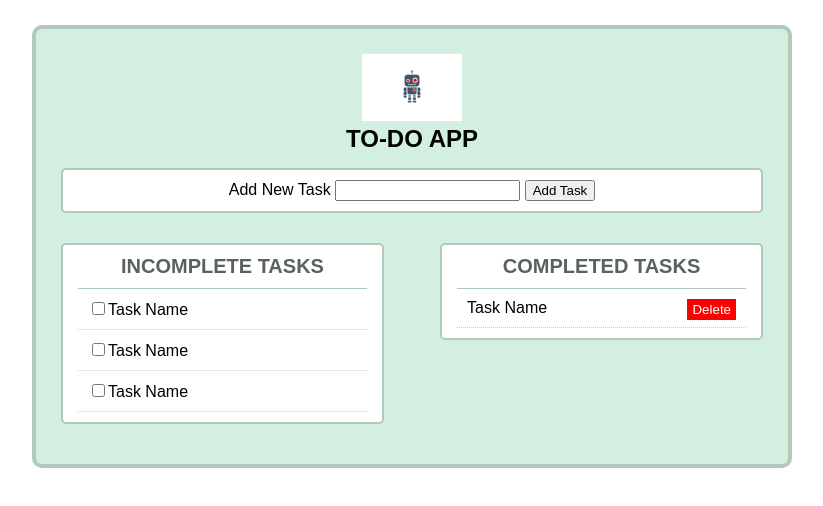
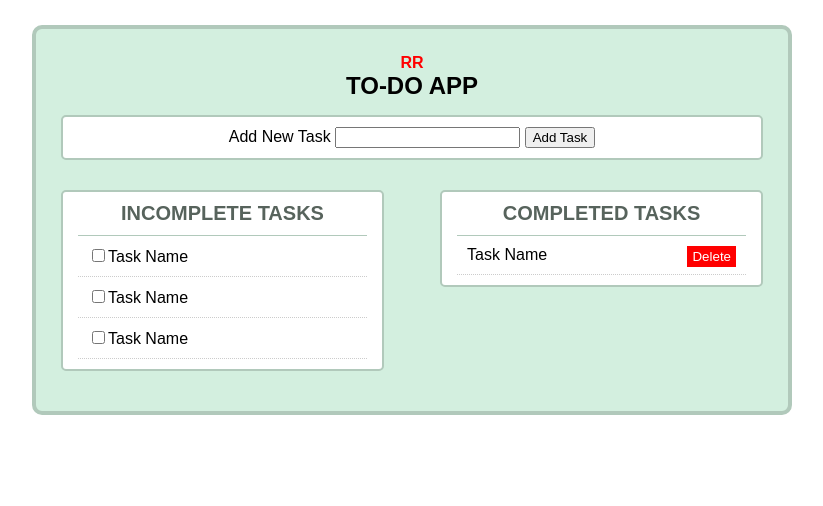
Before and after one commit to rayhanrahman25/todo-app, a plain HTML site: page index.html in a window 1280 px wide. Shown: the whole page, without its empty margins (228-1051 px from the left). Drawn offline with Linux system fonts and the light colour scheme.

Commit message:
Update index.html

```diff
--- a/index.html
+++ b/index.html
@@ -11,7 +11,7 @@
   <body>
     <section class="container">
       <div class="logo">
-       <img src="images/lo.jpg" alt="">
+        <span style="color: red; font-size: 24; font-weight: bold; padding: 5px 0 5px 0;"> RR </span>
       </div>
       <h1 id="header" class="header">To-Do App</h1>
 
```
